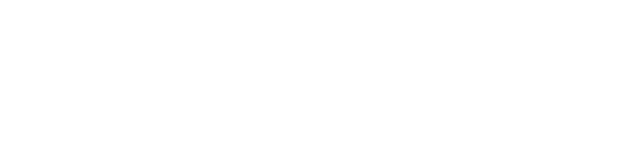
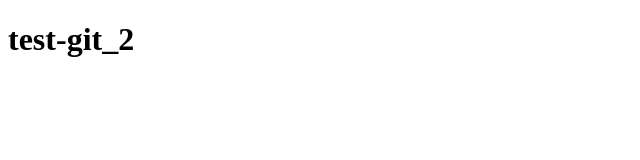
Before and after one commit to PetrHmel/test-git_2, a plain HTML site: page index.html in a window 1280 px wide. Shown: the whole page, without its empty margins (0-640 px from the left). Drawn offline with Linux system fonts and the light colour scheme.

```diff
--- a/index.html
+++ b/index.html
@@ -7,6 +7,7 @@
     <title>test-git_2</title>
 </head>
 <body>
+    <h1>test-git_2</h1>
     <script src="index.js"></script>
 
 </body>
```
Also changed, not shown: 1 other file.
